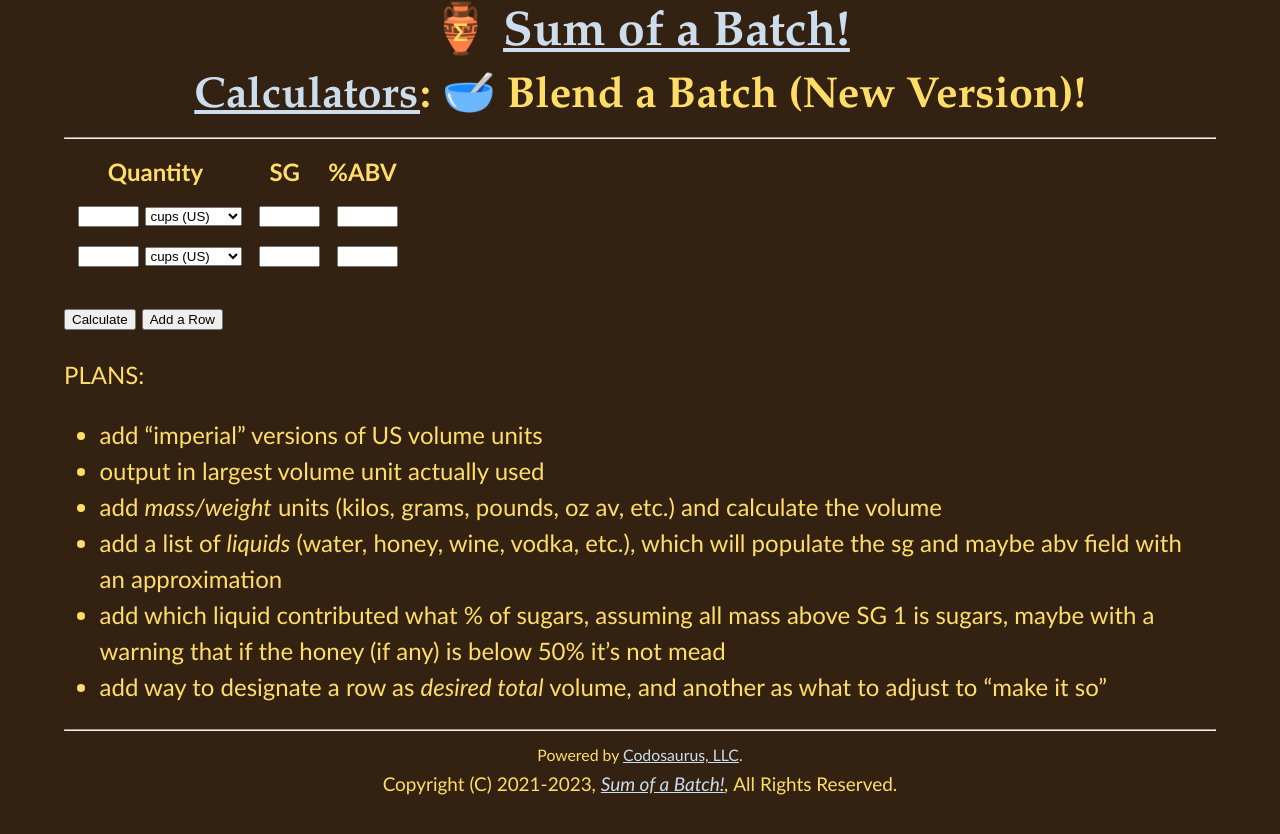
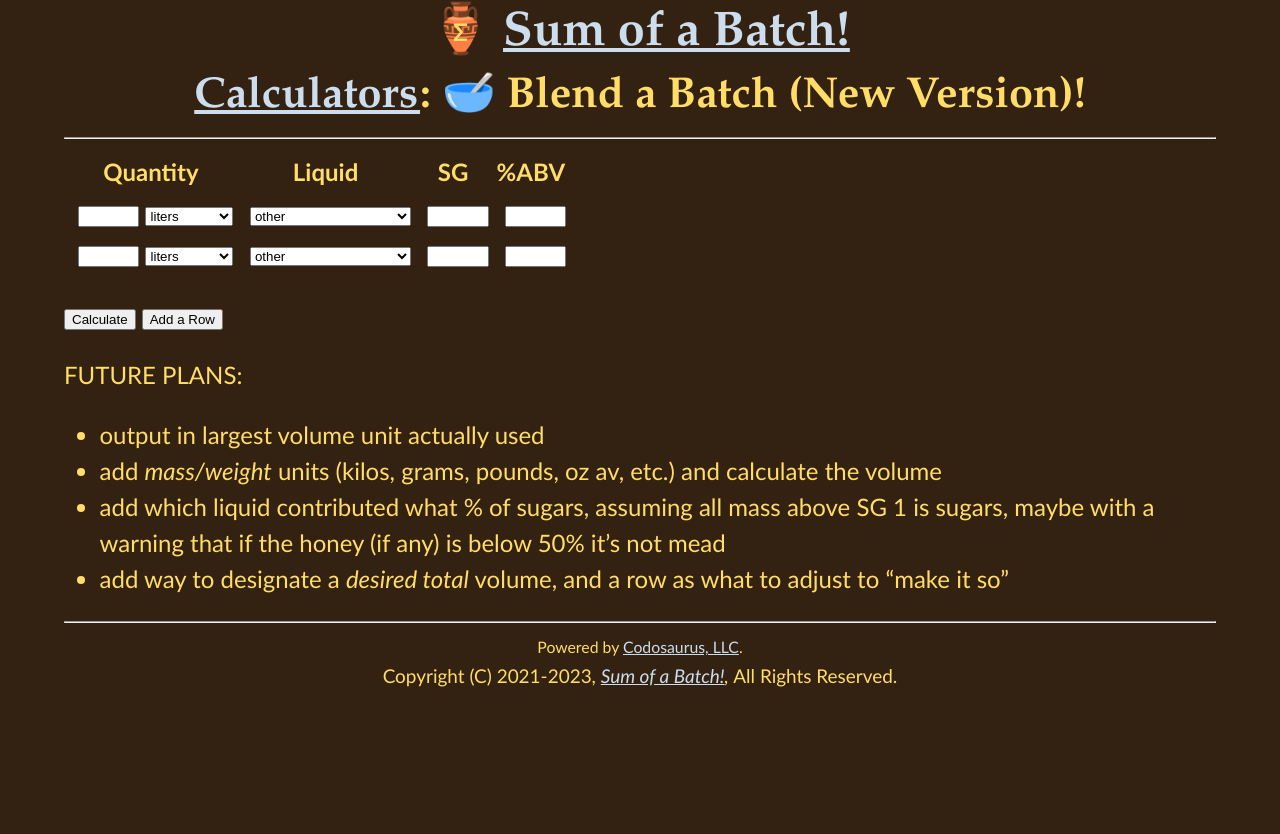
Before and after one commit to Sum-of-a-Batch/Sum-of-a-Batch.github.io, a Jekyll site: the page built from new_blender.md, in a window 1280 px wide. Shown: the top 834 px of the page. Built offline with Jekyll 4.4.1, drawn with Linux system fonts in a browser that asks for light colours; some of the changed lines change nothing that is shown.

Commit message:
add standard liquids, and more volume units

```diff
--- a/assets/js/new_blender.js
+++ b/assets/js/new_blender.js
@@ -1,15 +1,45 @@
+function gather_names(map) {
+  let arr = [];
+  for(name in map) arr.push(name);
+  return arr;
+}
+
+let LIQUIDS = {
+  "other"                   : { sg:    "", abv: "" },
+  "water"                   : { sg: 1.000, abv:  0 },
+  "honey"                   : { sg: 1.425, abv:  0 },
+  "apple juice"             : { sg: 1.048, abv:  0 },
+  "apple juice concentrate" : { sg: 1.189, abv:  0 },
+  "cherry juice"            : { sg: 1.137, abv:  0 },
+  "grape juice"             : { sg: 1.048, abv:  0 },
+  "grape juice concentrate" : { sg: 1.34 , abv:  0 },
+  "maple syrup"             : { sg: 1.331, abv:  0 },
+  "vodka"                   : { sg: 0.940, abv: 40 },
+};
+
+let liquid_names = gather_names(LIQUIDS);
+
 let UNITS = {
   /*
-   * TODO: add IMPERIAL volume units, MASS units,
-   * change "liters" to "to_metric" or some such.
+   * TODO: add MASS units,
+   * and notations whether each measure is mass or volume,
+   * and have blender convert as needed
    */
-  "cups (US)"   :  { liters:  0.236588  },
-  "gallons (US)":  { liters:  3.78541   },
-  "liters"      :  { liters:  1.0       },
-  "ml / cc"     :  { liters:  0.001     },
-  "ounces (US)" :  { liters:  0.0295735 },
-  "quarts (US)" :  { liters:  0.946353  },
+  "liters"     :  { to_metric: 1.0000000 },
+  "deciliters" :  { to_metric: 0.100000  },
+  "centiliters":  { to_metric: 0.010000  },
+  "ml / cc"    :  { to_metric: 0.0010000 },
+  "US gallons" :  { to_metric: 3.78541   },
+  "US quarts"  :  { to_metric: 0.946353  },
+  "US cups"    :  { to_metric: 0.236588  },
+  "US ounces"  :  { to_metric: 0.0295735 },
+  "UK gallons" :  { to_metric: 4.54609   },
+  "UK quarts"  :  { to_metric: 1.13652   },
+  "UK cups"    :  { to_metric: 0.284131  },
+  "UK ounces"  :  { to_metric: 0.0284131 },
 };
+
+let unit_names = gather_names(UNITS);
 
 function blend() {
   var errs = [];
@@ -29,7 +59,7 @@
     if(sg  < 0) { errs.push('SGs must be at least zero'); }
     if(abv < 0) { errs.push('ABVs must be at least zero'); }
     let unit = get_value('unit-' + i);
-    let liters = qty * UNITS[unit].liters;
+    let liters = qty * UNITS[unit].to_metric;
     total_vol += liters;
     total_wt  += liters * sg;
     total_alc += liters * abv;
@@ -55,12 +85,16 @@
       '<li>an ABV of ' + net_abv.toFixed(1) + '%.</li>',
     '</ul>'
   ].join('\n');
-};
+}
 
 function add_blender_row() {
   let tbody = document.getElementById('blendees').tBodies[0];
   let num_rows = tbody.childElementCount;
   tbody.insertRow(num_rows).innerHTML = make_blender_row(num_rows);
+};
+
+function selects_for(names) {
+  return names.map(function(name) { return '<option>' + name + '</option>'; });
 }
 
 function make_blender_row(row_num) {
@@ -70,8 +104,12 @@
         '<td>',
           '<input type="number" id="qty-' + row_num + '">',
           '<select id="unit-' + row_num + '">',
-            unit_names().map(function(name) {
-              return '<option>' + name + '</option>'; }),
+            selects_for(unit_names),
+          '</select>',
+        '</td>',
+        '<td>',
+          '<select id="liquid-' + row_num + '" onChange="set_sg_and_abv(this)">',
+            selects_for(liquid_names),
           '</select>',
         '</td>',
         '<td><input type="number" id="sg-'     + row_num + '"></td>',
@@ -81,8 +119,11 @@
   );
 }
 
-function unit_names() {
-  let arr = [];
-  for(name in UNITS) arr.push(name);
-  return arr;
+function set_sg_and_abv(select) {
+  let stats = LIQUIDS[select.value];
+  if(stats != {}) {
+    let row_num = select.id.replace("liquid-","");
+    document.getElementById("sg-" + row_num).value = stats["sg"];
+    document.getElementById("abv-" + row_num).value = stats["abv"];
+  }
 }
--- a/new_blender.md
+++ b/new_blender.md
@@ -8,7 +8,9 @@
 <script src="/assets/js/common.js" type="text/javascript"></script>
 
 <table id="blendees">
-  <thead><tr><th>Quantity</th><th>SG</th><th>%ABV</th></tr></thead>
+  <thead>
+    <tr><th>Quantity</th><th>Liquid</th><th>SG</th><th>%ABV</th></tr>
+  </thead>
   <tbody></tbody>
 </table>
 <script type="text/javascript">
@@ -21,10 +23,8 @@
 
 <div id="results"></div>
 
-PLANS:
-- add "imperial" versions of US volume units
+FUTURE PLANS:
 - output in largest volume unit actually used
 - add _mass/weight_ units (kilos, grams, pounds, oz av, etc.) and calculate the volume
-- add a list of _liquids_ (water, honey, wine, vodka, etc.), which will populate the sg and maybe abv field with an approximation
 - add which liquid contributed what % of sugars, assuming all mass above SG 1 is sugars, maybe with a warning that if the honey (if any) is below 50% it's not mead
-- add way to designate a row as _desired total_ volume, and another as what to adjust to "make it so"
+- add way to designate a _desired total_ volume, and a row as what to adjust to "make it so"
```
